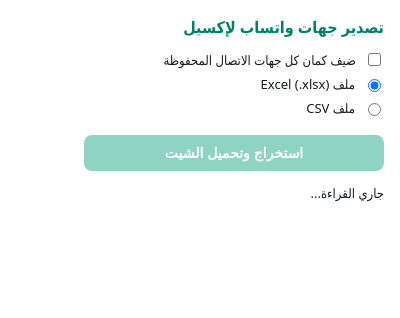
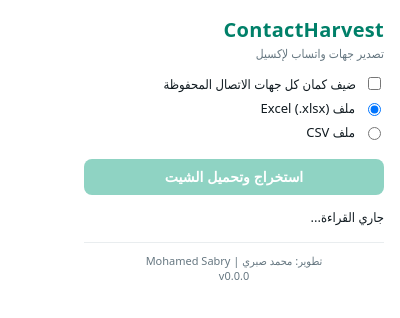
Before and after one commit to mohamedsabry2999/WhatsApp-, a browser extension: page extension/popup.html in a window 400 px wide. Both pictures are taken after a click on the button "استخراج وتحميل الشيت". Drawn offline with Linux system fonts and the light colour scheme.

Commit message:
Rebrand extension as ContactHarvest by Mohamed Sabry
Co-Authored-By: Claude Opus 5.5 <noreply@anthropic.com>
Claude-Session: https://claude.ai/code/session_01CeS7qzap8T8CRCWT54idhE

```diff
--- a/extension/popup.html
+++ b/extension/popup.html
@@ -2,9 +2,12 @@
 <html lang="ar" dir="rtl">
 <head>
 <meta charset="utf-8">
+<title>ContactHarvest</title>
 <style>
   body { font-family: system-ui, "Segoe UI", Tahoma, sans-serif; width: 300px; margin: 0; padding: 16px; background: #fff; color: #111b21; }
-  h1 { font-size: 16px; margin: 0 0 12px; color: #008069; }
+  h1 { font-size: 20px; margin: 0; color: #008069; letter-spacing: .3px; }
+  .sub { font-size: 12px; color: #667781; margin: 2px 0 12px; }
+  footer { margin-top: 14px; padding-top: 10px; border-top: 1px solid #e9edef; font-size: 11px; color: #667781; text-align: center; }
   label { display: flex; gap: 8px; align-items: center; font-size: 13px; margin: 6px 0; cursor: pointer; }
   button { width: 100%; margin-top: 12px; padding: 10px; border: 0; border-radius: 8px; background: #00a884; color: #fff; font-size: 14px; font-weight: 600; cursor: pointer; }
   button:disabled { background: #8fd3c3; cursor: wait; }
@@ -14,12 +17,17 @@
 </style>
 </head>
 <body>
-  <h1>تصدير جهات واتساب لإكسيل</h1>
+  <h1 dir="ltr" style="text-align:right">ContactHarvest</h1>
+  <div class="sub">تصدير جهات واتساب لإكسيل</div>
   <label><input type="checkbox" id="includeAll"> ضيف كمان كل جهات الاتصال المحفوظة</label>
   <label><input type="radio" name="fmt" value="xlsx" checked> ملف Excel (.xlsx)</label>
   <label><input type="radio" name="fmt" value="csv"> ملف CSV</label>
   <button id="go">استخراج وتحميل الشيت</button>
   <div id="status"></div>
+  <footer>
+    <div>تطوير: محمد صبري | <bdi dir="ltr">Mohamed Sabry</bdi></div>
+    <div dir="ltr">v<span id="ver"></span></div>
+  </footer>
   <script src="xlsx.js"></script>
   <script src="extract.js"></script>
   <script src="popup.js"></script>
--- a/extension/popup.js
+++ b/extension/popup.js
@@ -1,5 +1,6 @@
 const btn = document.getElementById('go');
 const statusEl = document.getElementById('status');
+try { document.getElementById('ver').textContent = chrome.runtime.getManifest().version; } catch (e) {}
 
 function setStatus(text, cls = '') {
   statusEl.textContent = text;
@@ -60,12 +61,12 @@ btn.addEventListener('click', async () => {
     const fmt = document.querySelector('input[name="fmt"]:checked').value;
     const blob = fmt === 'csv'
       ? buildCsv(headers, rows)
-      : buildXlsx({ sheetName: 'WhatsApp Contacts', headers, rows, widths: [6, 30, 20, 25, 13, 18, 12, 50], rtl: true });
+      : buildXlsx({ sheetName: 'ContactHarvest', headers, rows, widths: [6, 30, 20, 25, 13, 18, 12, 50], rtl: true });
 
     const url = URL.createObjectURL(blob);
     const a = document.createElement('a');
     a.href = url;
-    a.download = `whatsapp-contacts-${new Date().toISOString().slice(0, 10)}.${fmt}`;
+    a.download = `ContactHarvest-${new Date().toISOString().slice(0, 10)}.${fmt}`;
     document.body.appendChild(a);
     a.click();
     a.remove();
```
Also changed, not shown: extension/manifest.json, 1 other file.
